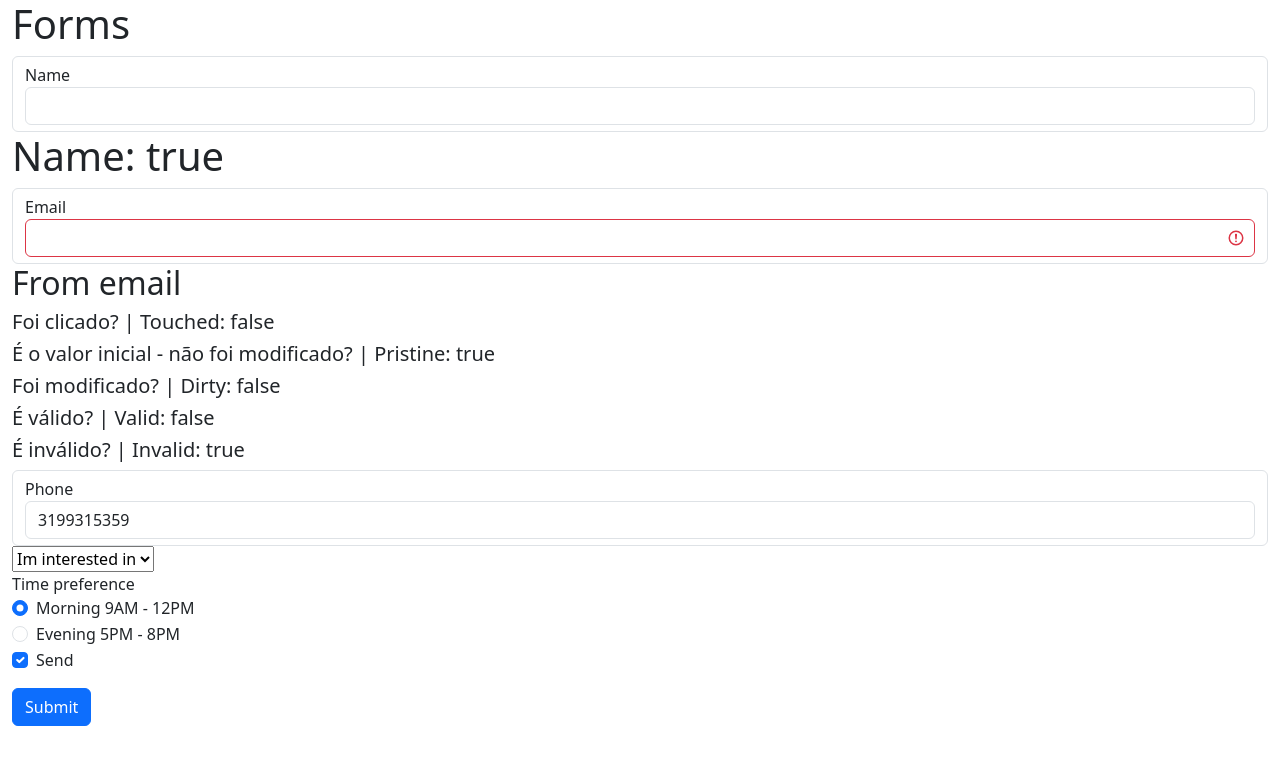
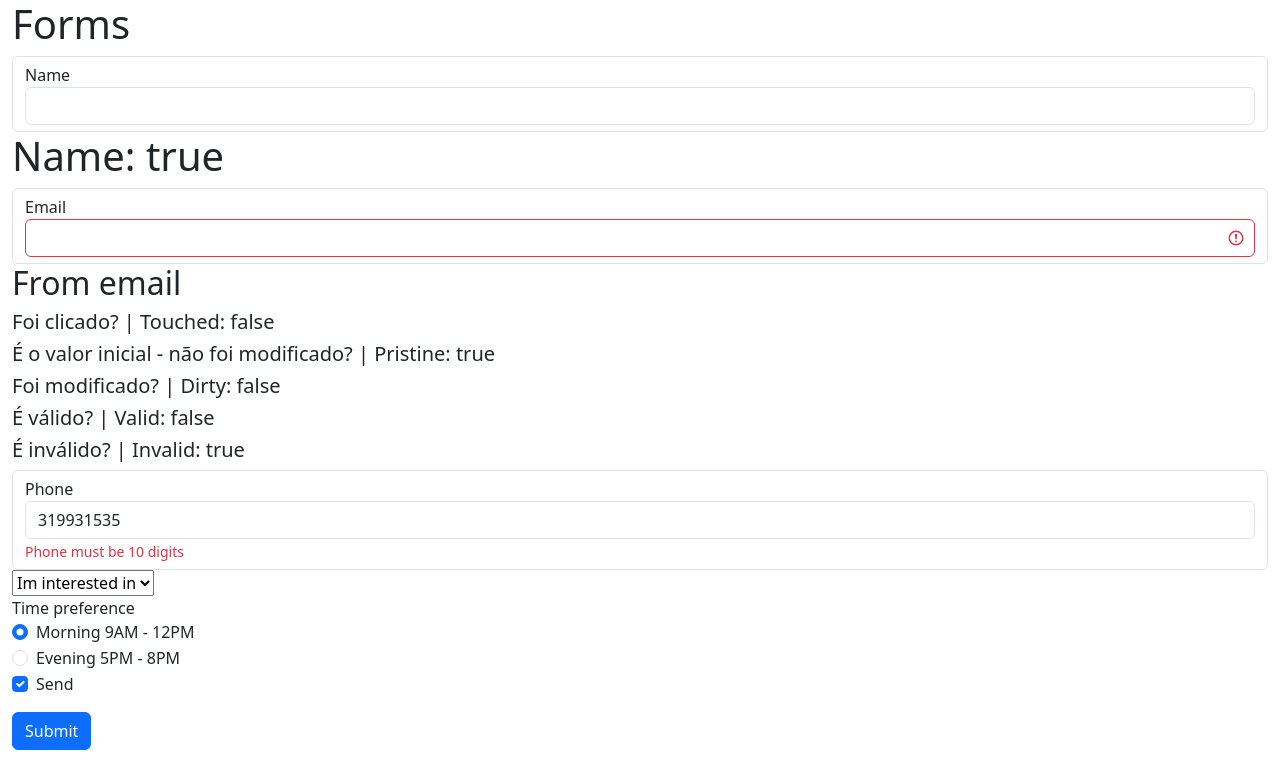
Before and after one commit to rafacoper/angular17-CCECCSR, an Angular app: page /departments in a window 1280 px wide. Shown: the top 778 px of the page. Built offline with nearby package versions, Linux system fonts and the light colour scheme.

Commit message:
Validating types

```diff
--- a/src/app/form/form.component.html
+++ b/src/app/form/form.component.html
@@ -12,6 +12,9 @@
         required
         [class.is-invalid]="name.invalid && name.touched"
       />
+      <small class="text-danger" [class.d-none]="name.valid || name.untouched"
+        >Name is required</small
+      >
     </div>
 
     <h1>Name: {{ name.invalid }}</h1>
@@ -28,6 +31,9 @@
         dirty
         [class.is-invalid]="email.invalid"
       />
+      <small class="text-danger" [class.d-none]="email.valid || email.untouched"
+        >Email is required</small
+      >
     </div>
 
     <div>
@@ -50,8 +56,21 @@
         [(ngModel)]="userModel.phone"
         required
         #phone="ngModel"
-        [class.is-invalid]="phone.invalid"
+        pattern="^\d{10}$"
+        [class.is-invalid]="phone.invalid && phone.touched"
       />
+      <!-- <small class="text-danger" [class.d-none]="phone.valid || phone.untouched"
+        >Phone number is required and must be 10 digits</small
+      >-->
+        <div *ngIf="phone.errors && (phone.invalid || phone.touched)">
+          <small class="text-danger" *ngIf="phone.errors['required']">
+            Phone number is required
+          </small>
+          <small class="text-danger" *ngIf="phone.errors['pattern']">
+            Phone must be 10 digits
+          </small>
+        </div>
+        <div></div>
     </div>
 
     <div class="form-group">
--- a/src/app/form/form.component.ts
+++ b/src/app/form/form.component.ts
@@ -16,7 +16,7 @@ export class FormComponent {
   userModel = new User(
     '',
     '',
-    3199315359,
+    319931535,
     '',
     'morning',
     true
```
